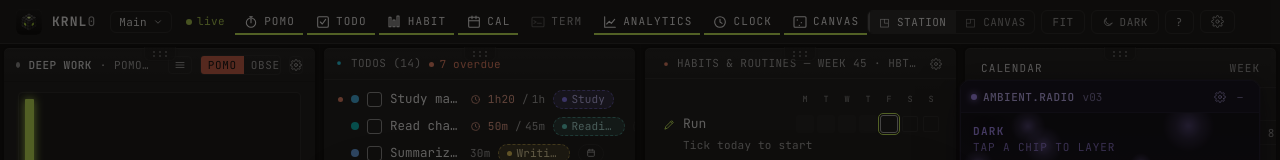
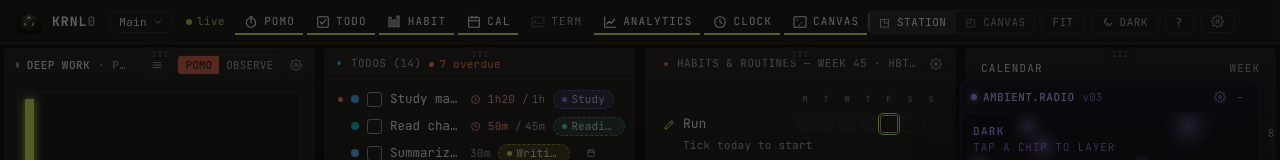
Before and after one commit to theMindDeveloper/KRNL0, a React (Vite) app: page / in a window 1280 px wide. Shown: the top 160 px of the page. Built offline with nearby package versions, Linux system fonts and the light colour scheme.

Commit message:
fix(pomo): mode switch never shrinks; title gives way

```diff
--- a/src/renderer/components/nodes/PomoNode/index.tsx
+++ b/src/renderer/components/nodes/PomoNode/index.tsx
@@ -427,7 +427,8 @@ export function PomoNode({
         {!easy && <div
           role="group"
           aria-label="Pomo mode"
-          style={{ display: 'flex', border: '1px solid var(--paper-3)', borderRadius: 4, overflow: 'hidden' }}
+          // Never shrinks: the title on the left gives way instead.
+          style={{ display: 'flex', border: '1px solid var(--paper-3)', borderRadius: 4, overflow: 'hidden', flexShrink: 0 }}
           onMouseDown={(e) => e.stopPropagation()}
         >
           {(['pomodoro', 'observe'] as const).map((m) => {
@@ -447,13 +448,15 @@ export function PomoNode({
                 onClick={(e) => { e.stopPropagation(); if (!active) onCommand('pomo.setConfig', { config: { mode: m } }); }}
                 style={{
                   padding: '2px 7px',
+                  flexShrink: 0,
                   // rust-deep: the paper-coloured label stays readable in light mode.
                   background: active ? 'var(--rust-deep, var(--rust))' : 'transparent',
                   color: active ? 'var(--paper)' : 'var(--ink-3)',
                   border: 'none',
                   fontFamily: 'var(--font-mono)',
                   fontSize: 11,
-                  letterSpacing: '0.06em',
+                  letterSpacing: '0.01em',
+                  whiteSpace: 'nowrap',
                   cursor: gearDisabled ? 'not-allowed' : 'pointer',
                   opacity: gearDisabled && !active ? 0.4 : 1,
                 }}
```
Also changed, not shown: 1 other file (tests, documents, lock files or other folders).
